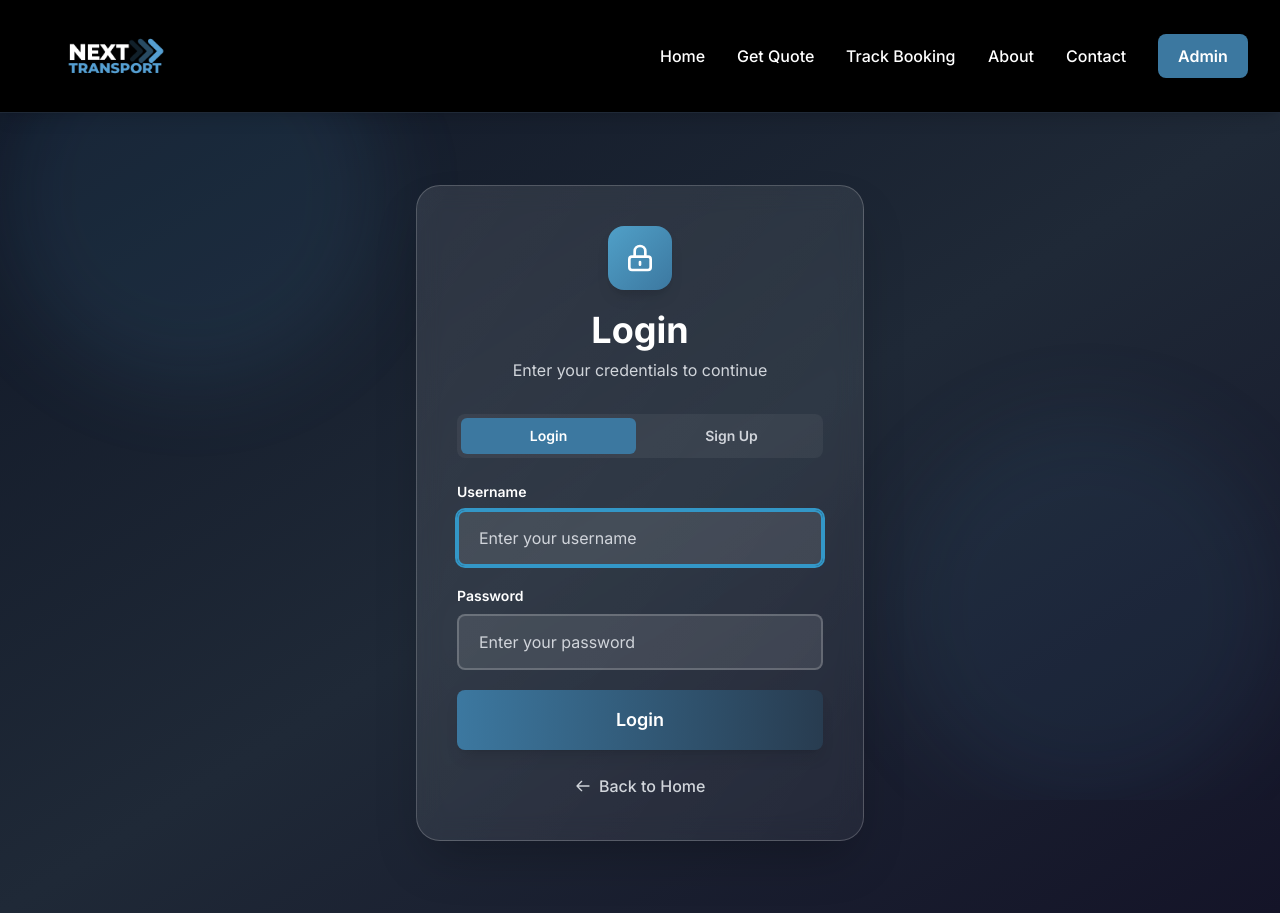
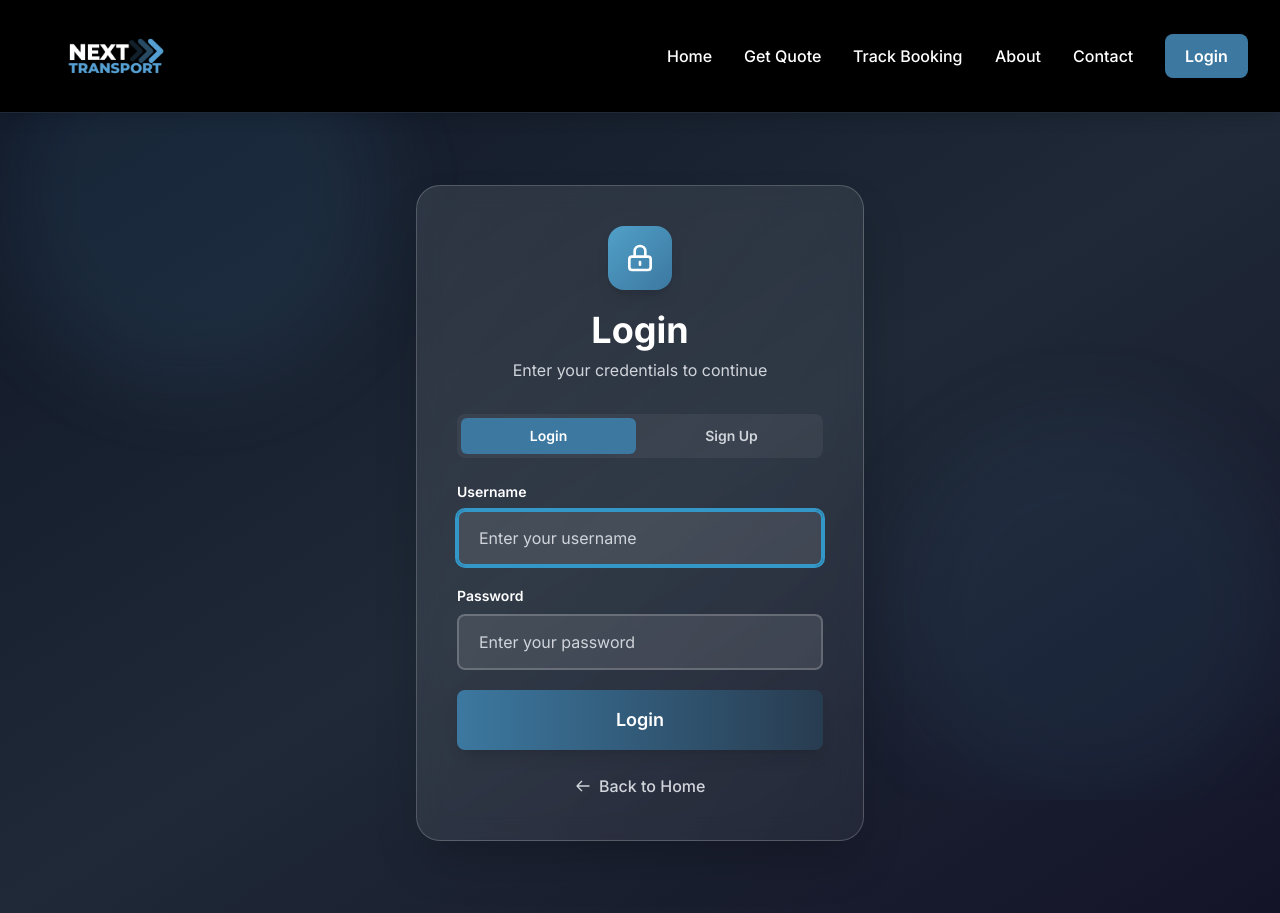
Before and after one commit to Ali139456/Next-Transport, a Next.js app: page /login in a window 1280 px wide. Built offline with nearby package versions, Linux system fonts and the light colour scheme; no server answers.

Commit message:
Fix: Dashboard only visible to logged-in admin users

```diff
--- a/app/admin/page.tsx
+++ b/app/admin/page.tsx
@@ -38,12 +38,14 @@ export default function AdminPage() {
       try {
         const response = await fetch('/api/auth/me')
         if (!response.ok) {
+          toast.error('Please login as admin to access the dashboard')
           router.push('/login')
           return
         }
         setAuthChecking(false)
       } catch (error) {
         console.error('Auth check error:', error)
+        toast.error('Please login as admin to access the dashboard')
         router.push('/login')
       }
     }
--- a/components/Navbar.tsx
+++ b/components/Navbar.tsx
@@ -2,9 +2,11 @@
 
 import Link from 'next/link'
 import { useState } from 'react'
+import { useAuth } from '@/hooks/useAuth'
 
 export default function Navbar() {
   const [mobileMenuOpen, setMobileMenuOpen] = useState(false)
+  const { user, loading: authLoading } = useAuth()
 
   return (
     <nav className="bg-black shadow-lg sticky top-0 z-40 border-b border-gray-800">
@@ -36,11 +38,16 @@ export default function Navbar() {
             <Link href="/contact" className="text-white hover:text-accent-400 font-medium transition-colors text-sm xl:text-base">
               Contact
             </Link>
+            {!authLoading && user && user.role === 'admin' && (
+              <Link href="/admin" className="text-white hover:text-accent-400 font-medium transition-colors text-sm xl:text-base">
+                Dashboard
+              </Link>
+            )}
             <Link
               href="/login"
               className="bg-accent-600 text-white px-4 xl:px-5 py-2 xl:py-2.5 rounded-lg hover:bg-accent-700 font-semibold transition-all shadow-md hover:shadow-lg text-sm xl:text-base"
             >
-              Admin
+              Login
             </Link>
           </div>
 
@@ -100,12 +107,21 @@ export default function Navbar() {
               >
                 Contact
               </Link>
+              {!authLoading && user && user.role === 'admin' && (
+                <Link
+                  href="/admin"
+                  className="block px-4 py-3 text-white hover:text-accent-400 hover:bg-gray-900 font-medium transition-colors rounded-lg text-base"
+                  onClick={() => setMobileMenuOpen(false)}
+                >
+                  Dashboard
+                </Link>
+              )}
               <Link
                 href="/login"
                 className="block bg-accent-600 text-white px-4 py-3 rounded-lg hover:bg-accent-700 text-center font-semibold transition-colors mt-2 text-base"
                 onClick={() => setMobileMenuOpen(false)}
               >
-              Admin
+                Login
               </Link>
             </div>
           </div>
```
Lines whose indentation alone changed are shown as unchanged.
